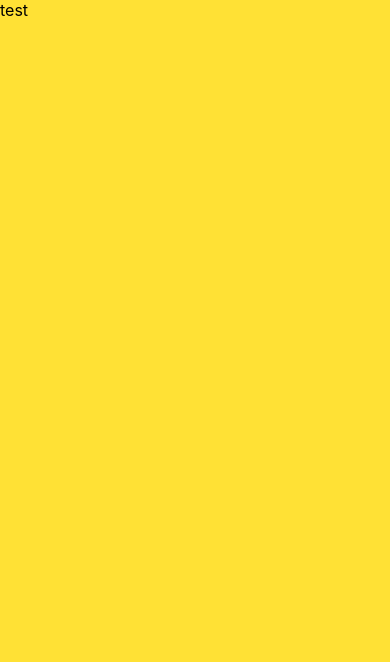
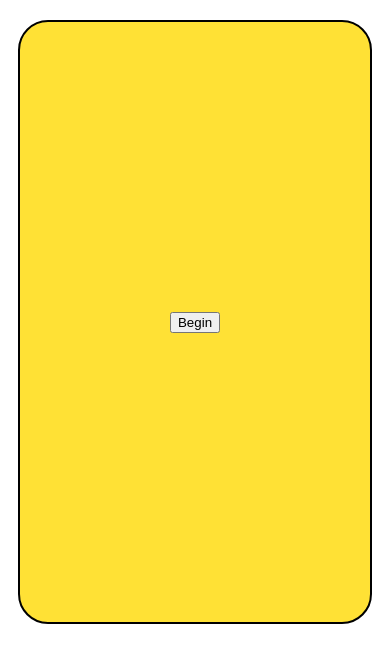
Before and after one commit to dannyMilnes/Yolko, a React (Create React App) app: page / in a window 390 px wide. Shown: the top 662 px of the page. Built offline with nearby package versions, Linux system fonts and the light colour scheme.

Commit message:
adding a button area and mobile style to the home page

```diff
--- /dev/null
+++ b/src/pages/Home.css
@@ -0,0 +1,15 @@
+.mobileArea{
+    margin: auto;
+    margin-top: 20px;
+    height: 600px;
+    width: 350px;
+    border: black 2px solid;
+    display: flex;
+    justify-content: center;
+    border-radius: 30px;
+}
+
+.buttonArea{
+    display: flex;
+    align-items: center;
+}
--- a/src/pages/Home.js
+++ b/src/pages/Home.js
@@ -6,10 +6,20 @@ import {
     Link
 } from "react-router-dom";
 
+import './Home.css'
+
+function begin() {
+
+}
+
 function Home() {
     return (
         <>
-        test
+        <section className="mobileArea">
+            <div className="buttonArea">
+                <button onClick= {begin()}> Begin </button>
+            </div>
+        </section>
         </>
     );
 }
--- a/src/styles/_global.scss
+++ b/src/styles/_global.scss
@@ -1,3 +1,3 @@
-* {
+.mobileArea {
     background: $background;
 }
```
Also changed, not shown: 2 other files (tests, documents, lock files or other folders).
